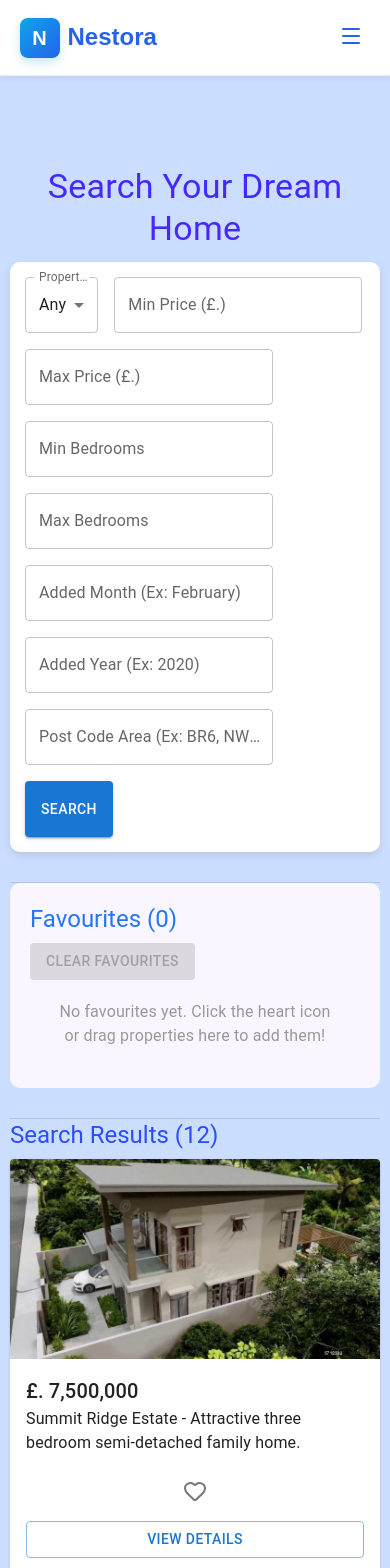
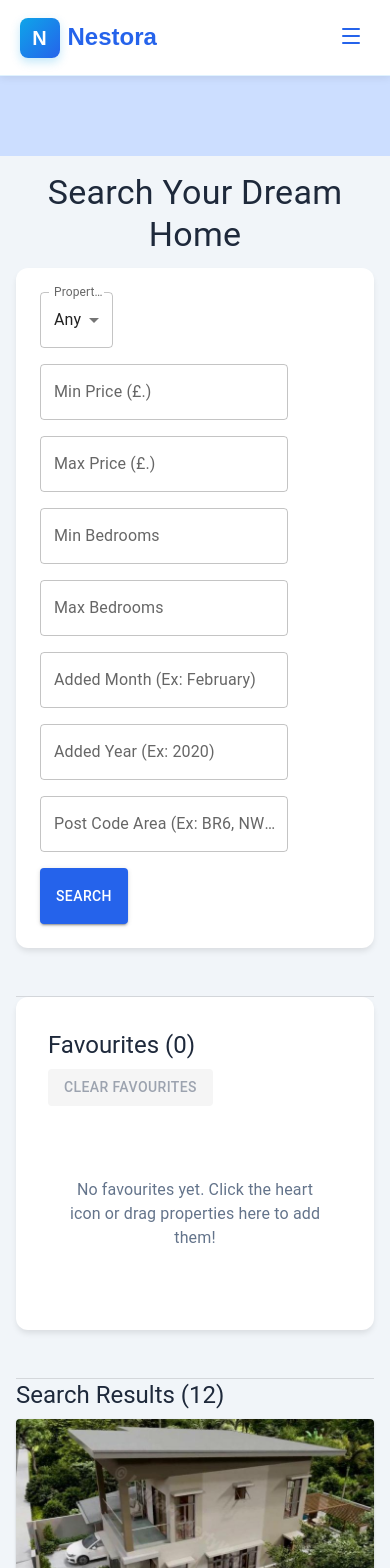
Before and after one commit to rathugedn/Nestora, a React (Vite) app: page /search in a window 390 px wide. Shown: the top 1568 px of the page. Built offline with nearby package versions, Linux system fonts and the light colour scheme.

Commit message:
Update SearchPage.css

```diff
--- a/src/components/SearchPage.css
+++ b/src/components/SearchPage.css
@@ -1,187 +1,286 @@
-/* Search Page Container */
+/* Main Container */
 .search-page-container {
-  padding: 20px;
-  max-width: 1400px;
+  padding: 2rem;
+  max-width: 1200px;
   margin: 0 auto;
+  background-color: #f1f5f9;
 }
 
 /* Page Title */
 .page-title {
-  color: #4528ffff;
-  font-weight: bold;
+  color: #1e293b;
+  font-weight: 800;
   margin-bottom: 2rem;
 }
 
 /* Search Form */
 .search-form {
-  background-color: #fff;
-  padding: 20px;
-  border-radius: 10px;
-  box-shadow: 0 4px 8px rgba(0, 0, 0, 0.1);
-  margin-bottom: 30px;
+  background: white;
+  padding: 2rem;
+  border-radius: 12px;
+  box-shadow: 0 4px 6px -1px rgb(0 0 0 / 0.1);
+  margin-bottom: 3rem;
 }
 
 /* Search Button */
 .search-button {
+  background-color: #2563eb !important;
+  color: white;
   height: 56px;
-  background-color: #156ff5ff;
+  font-weight: 600;
+  text-transform: none;
+  font-size: 1.1rem;
 }
 
 .search-button:hover {
-  background-color: #1f75ffff;
+  background-color: #1d4ed8 !important;
 }
 
 /* Section Divider */
 .section-divider {
-  margin: 20px 0;
-  border-color: #ddd;
+  margin: 3rem 0;
+  border-color: #e2e8f0;
 }
 
 /* Favourites Section */
 .favourites-section {
-  padding: 20px;
-  background-color: #f9f6ff;
-  border-radius: 10px;
-  margin-bottom: 30px;
+  padding: 2rem;
+  background: white;
+  border-radius: 12px;
+  box-shadow: 0 4px 6px -1px rgb(0 0 0 / 0.1);
+  margin-bottom: 3rem;
 }
 
 /* Section Title */
 .section-title {
-  color: #2575f7ff;
-  font-weight: bold;
-}
-
-.results-title {
-  color: #2a4dfdff;
+  color: #1e293b;
+  font-weight: 700;
+  margin-bottom: 1.5rem;
 }
 
 /* Clear Favourites Button */
 .clear-favourites-button {
-  margin-bottom: 10px;
-  background-color: #d32f2f;
+  margin-bottom: 1.5rem !important;
+  background-color: #ef4444 !important;
+  color: white !important;
+  text-transform: none;
+  font-weight: 600;
 }
 
 .clear-favourites-button:hover {
-  background-color: #b71c1c;
+  background-color: #dc2626 !important;
 }
 
 .clear-favourites-button:disabled {
-  background-color: #f5f5f5;
+  background-color: #f5f5f5 !important;
+  color: #9ca3af !important;
 }
 
 /* Empty Favourites Message */
 .empty-favourites-message {
   text-align: center;
-  padding: 20px;
-  color: #999;
-}
-
-/* Grid Item Center */
-.grid-item-center {
-  display: flex;
-  justify-content: center;
+  padding: 3rem 1rem;
+  color: #64748b;
+  font-size: 1rem;
 }
 
 /* Property Card */
 .property-card {
   display: flex;
   flex-direction: column;
-  width: 100%;
-  max-width: 400px;
-  transition: transform 0.2s ease, box-shadow 0.2s ease;
+  background: #ffffff;
+  border-radius: 12px;
+  overflow: hidden;
+  box-shadow: 0 4px 10px rgba(0, 0, 0, 0.08);
+  transition: all 0.3s ease;
+  height: 390px;
+  cursor: pointer;
 }
 
 .property-card:hover {
   transform: translateY(-5px);
-  box-shadow: 0 8px 16px rgba(0, 0, 0, 0.15);
+  box-shadow: 0 8px 20px rgba(37, 99, 235, 0.15);
 }
 
 /* Card Media Wrapper */
 .card-media-wrapper {
+  position: relative;
+  width: 100%;
   overflow: hidden;
-  height: 250px;
+  height: 240px;
+  flex-shrink: 0;
+  display: flex;
+  align-items: center;
+  justify-content: center;
+  background: #f1f5f9;
 }
 
-.card-media-wrapper img {
+.card-media-wrapper img,
+.card-media-wrapper .MuiCardMedia-root {
+  display: block;
   width: 100%;
   height: 100%;
   object-fit: cover;
 }
 
-/* Property Price */
-.property-price {
-  font-weight: bold;
+/* Price Badge */
+.price-badge {
+  position: absolute;
+  left: 12px;
+  top: 12px;
+  background: #161615;
+  color: #fff;
+  padding: 8px 12px;
+  border-radius: 8px;
+  font-weight: 700;
+  font-size: 0.95rem;
+  box-shadow: 0 4px 12px rgba(37, 99, 235, 0.3);
+  z-index: 1;
 }
 
-/* Property Actions */
-.property-actions {
+/* Type Badge */
+.type-badge {
+  position: absolute;
+  right: 12px;
+  top: 12px;
+  background: rgba(0, 0, 0, 0.6);
+  color: #fff;
+  padding: 6px 12px;
+  border-radius: 8px;
+  font-weight: 600;
+  font-size: 0.85rem;
+  text-transform: capitalize;
+  z-index: 1;
+}
+
+/* Card Content */
+.property-card .MuiCardContent-root {
+  padding: 16px;
+  flex: 1;
+  display: flex;
+  flex-direction: column;
+  justify-content: space-between;
+  min-height: 0;
+  overflow: hidden;
+}
+
+/* Property Title */
+.property-card .MuiTypography-h6 {
+  color: #2564eba4;
+  font-size: 1.25rem;
+  font-weight: 700;
+  margin-bottom: 0.5rem;
+  white-space: nowrap;
+  overflow: hidden;
+  text-overflow: ellipsis;
+}
+
+/* Property Description */
+.property-card .MuiTypography-body2,
+.property-card p {
+  color: #475569;
+  font-size: 0.875rem;
+  line-height: 1.5;
+  margin-bottom: 0.75rem;
+  overflow: hidden;
+  display: -webkit-box;
+  -webkit-line-clamp: 2;
+  line-clamp: 2;
+  -webkit-box-orient: vertical;
+  flex: 1;
+}
+
+/* Property Card Actions */
+.property-card-actions {
   display: flex;
   align-items: center;
-  margin-top: 1rem;
+  gap: 0.5rem;
+  margin-top: auto;
+  padding-top: 0.5rem;
+  border-top: 1px solid #e0f2fe;
 }
 
 /* Favourite Button */
 .favourite-button {
-  color: #aaa;
+  color: #9ca3af;
   transition: color 0.2s ease;
 }
 
 .favourite-button:hover {
-  color: #666;
+  color: #ef4444;
 }
 
 .favourite-button.is-favourite {
-  color: #d32f2f;
-}
-
-.favourite-button.is-favourite:hover {
-  color: #b71c1c;
+  color: #ef4444;
 }
 
 /* View Details Button */
 .view-details-button {
-  margin-left: 8px;
-  color: #1c4ff8ff;
-  border-color: #3905e5ff;
+  border-color: #2563eb !important;
+  color: #000000 !important;
+  text-transform: none;
+  font-weight: 600;
 }
 
 .view-details-button:hover {
-  border-color: #0e015dff;
-  background-color: rgba(106, 76, 147, 0.1);
+  background-color: #8ebcf8 !important;
+  border-color: #000000 !important;
+}
+
+/* Grids */
+.properties-grid,
+.favourites-grid {
+  display: grid;
+  grid-template-columns: repeat(3, 1fr);
+  gap: 1.5rem;
+  margin-top: 1.5rem;
 }
 
 /* Responsive Design */
-@media (max-width: 768px) {
+@media (max-width: 992px) {
   .search-page-container {
-    padding: 10px;
+    padding: 1.5rem;
+  }
+
+  .properties-grid,
+  .favourites-grid {
+    grid-template-columns: repeat(2, 1fr);
+    gap: 1.25rem;
+  }
+
+  .property-card {
+    height: 400px;
+  }
+}
+
+@media (max-width: 600px) {
+  .search-page-container {
+    padding: 1rem;
   }
 
   .search-form {
-    padding: 15px;
+    padding: 1.5rem;
+  }
+
+  .properties-grid,
+  .favourites-grid {
+    grid-template-columns: 1fr;
+    gap: 1rem;
+  }
+
+  .property-card {
+    height: 420px;
+  }
+
+  .card-media-wrapper {
+    height: 220px;
   }
 
   .page-title {
-    font-size: 1.5rem;
-    margin-bottom: 1rem;
+    font-size: 1.75rem;
   }
 
-  .property-card {
-    max-width: 100%;
-  }
-
-  .card-media-wrapper {
-    height: 200px;
+  .property-card-actions {
+    flex-direction: row;
   }
 }
-
-@media (max-width: 480px) {
-  .property-actions {
-    flex-direction: column;
-    gap: 10px;
-  }
-
-  .view-details-button {
-    margin-left: 0;
-    width: 100%;
-  }
-}
```
